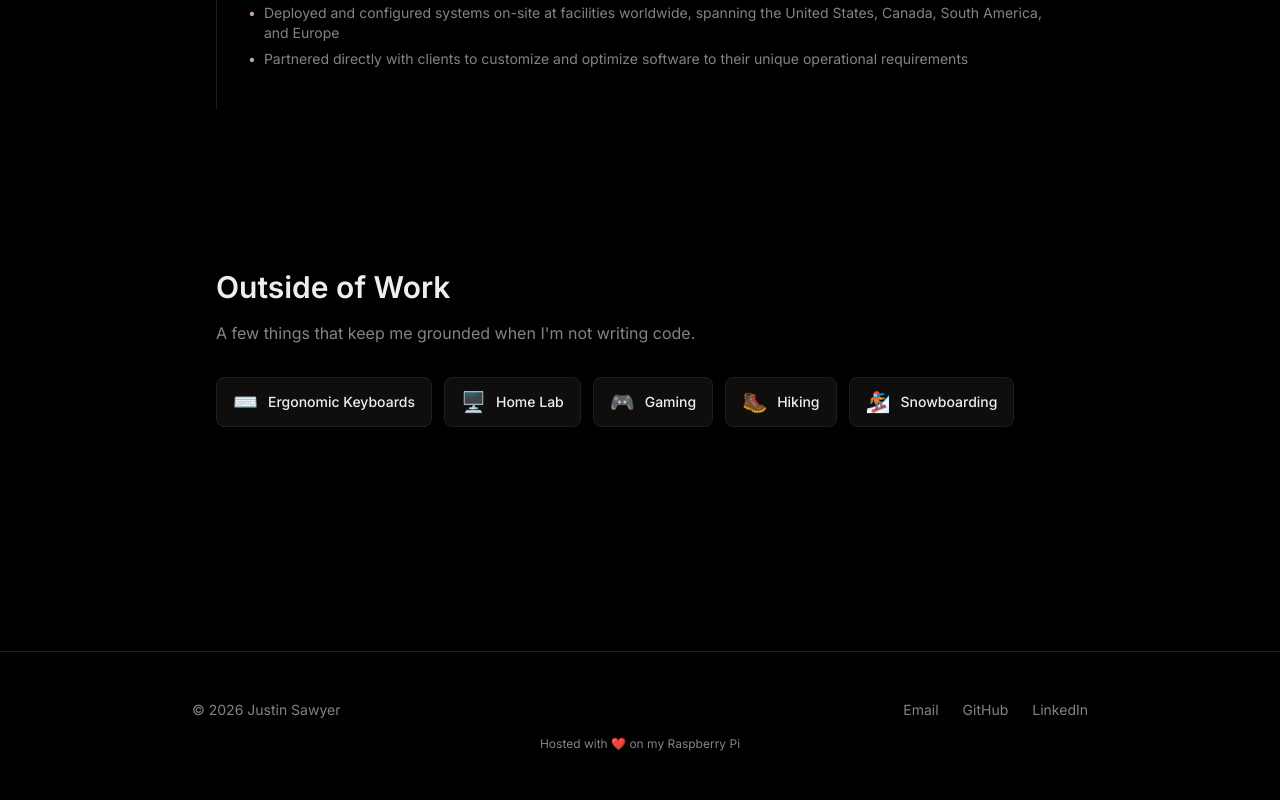
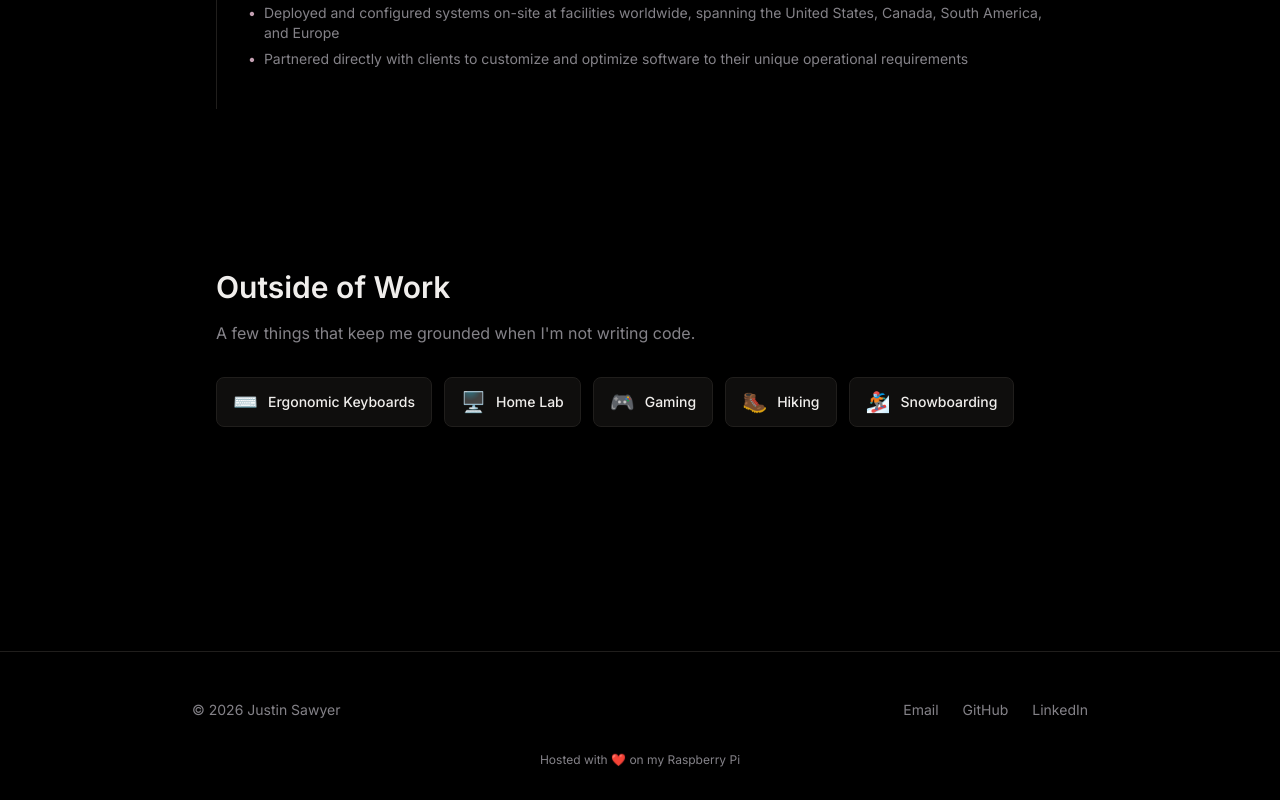
Before and after one commit to jussaw/jussaw-app, a Next.js app in the folder web/: page / in a window 1280 px wide. Shown: the part 2290-3090 px from the top of the page. Built offline with nearby package versions, Linux system fonts and the light colour scheme.

Commit message:
style: adjust footer spacing around hosting note

```diff
--- a/web/src/components/sections/Footer.tsx
+++ b/web/src/components/sections/Footer.tsx
@@ -10,12 +10,15 @@ export default function Footer({ id }: FooterProps = {}) {
   return (
     <footer
       id={id}
-      className="px-6 py-12 border-t"
+      className="px-6 pt-12 pb-4 border-t"
       style={{ borderColor: "var(--color-border)" }}
     >
-      <div className="max-w-4xl mx-auto flex flex-col items-center gap-4">
+      <div className="max-w-4xl mx-auto flex flex-col items-center gap-8">
         <div className="flex flex-col sm:flex-row items-center justify-between w-full gap-4">
-          <p className="text-sm" style={{ color: "var(--color-text-secondary)" }}>
+          <p
+            className="text-sm"
+            style={{ color: "var(--color-text-secondary)" }}
+          >
             © {new Date().getFullYear()} {person.name}
           </p>
           <div className="flex items-center gap-6">
```
